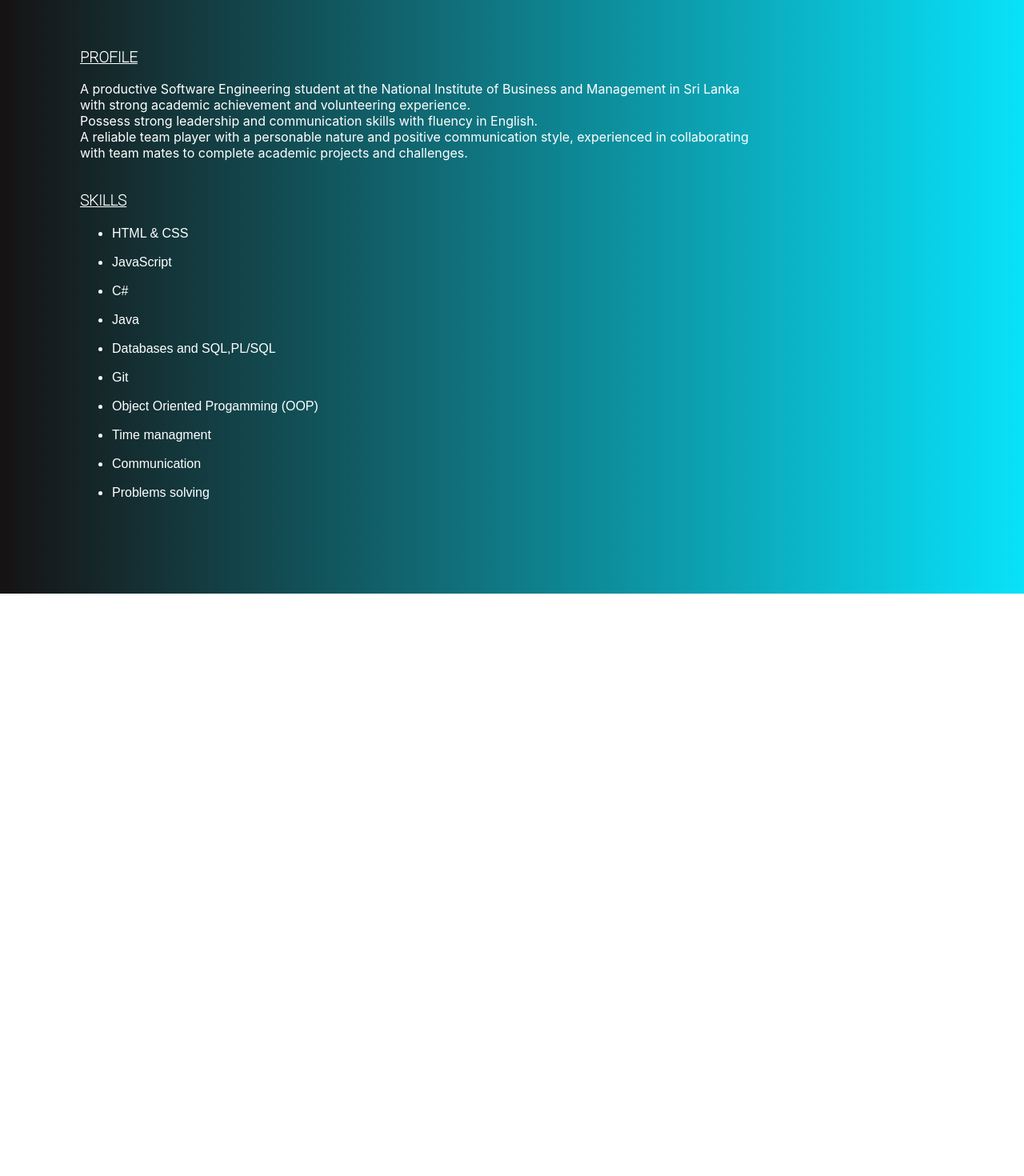
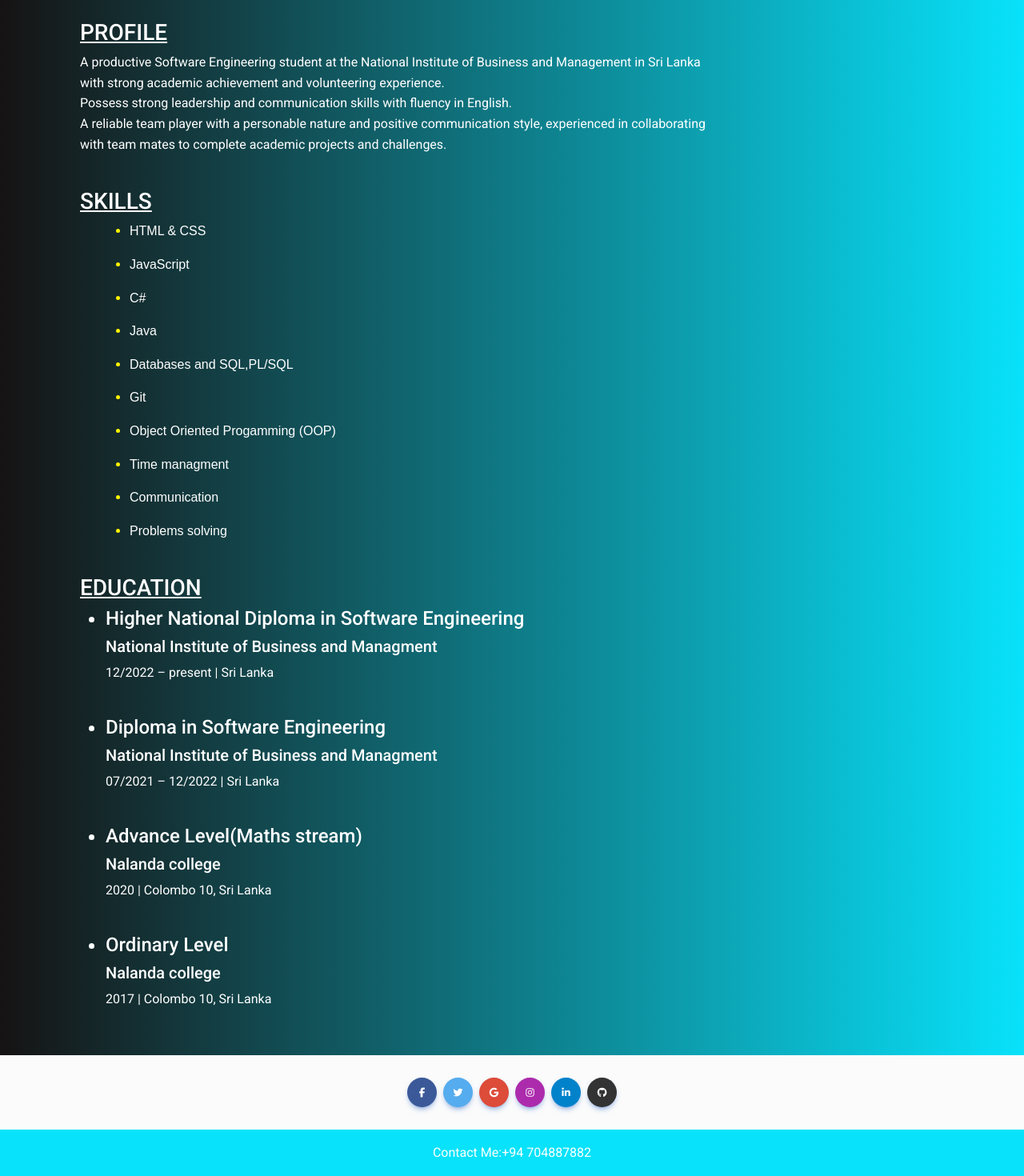
Before and after one commit to Shashika17/Shashika, a React (Create React App) app: page / in a window 1280 px wide. Shown: the part 58-1528 px from the top of the page at 80% size. Before the commit the page ends 800 px from the top, so only its background shows below. Built offline with nearby package versions, Linux system fonts and the light colour scheme; a web font is replaced by a local one.

Commit message:
new commit

```diff
--- a/package.json
+++ b/package.json
@@ -3,11 +3,13 @@
   "version": "0.1.0",
   "private": true,
   "dependencies": {
+    "@fortawesome/fontawesome-free": "^6.4.2",
     "@testing-library/jest-dom": "^5.17.0",
     "@testing-library/react": "^13.4.0",
     "@testing-library/user-event": "^13.5.0",
     "bootstrap": "^5.3.1",
     "framer-motion": "^10.15.2",
+    "mdb-react-ui-kit": "^6.2.0",
     "react": "^18.2.0",
     "react-dom": "^18.2.0",
     "react-internet-meter": "^1.1.1",
--- a/public/index.html
+++ b/public/index.html
@@ -33,6 +33,7 @@
 <link rel="preconnect" href="https://fonts.googleapis.com">
 <link rel="preconnect" href="https://fonts.gstatic.com" crossorigin>
 <link href="https://fonts.googleapis.com/css2?family=Fira+Sans+Condensed:wght@100&family=Victor+Mono:wght@100&display=swap" rel="stylesheet">
+<link href="https://fonts.googleapis.com/css?family=Roboto:300,400,500,700&display=swap" rel="stylesheet" />
     <title>About Shashika kavinda</title>
   </head>
   <body>
--- a/src/App.js
+++ b/src/App.js
@@ -6,10 +6,12 @@ import Profile from './Profile';
 import { motion, useAnimation } from "framer-motion";
 import Skills from './skills';
 import './ease-in.css';
+import Education from './Education';
+import Foter from './fot';
 //import "../node_modules/bootstrap/dist/css/bootstrap.min.css";
-import { useInView } from "react-intersection-observer";
+//import { useInView } from "react-intersection-observer";
 
-import { useEffect } from "react";
+//import { useEffect } from "react";
 
 function App()
 {
@@ -50,6 +52,15 @@ className="box"
 className="box"
 > <Skills/></motion.div>
     </div>
+    <br/>
+    <div className="bn1">
+     <motion.div
+  animate={{x: 100}}
+  transition={{ ease: "easeOut", duration: 4 }}
+className="box"
+> <Education/></motion.div>
+    </div>
+    <Foter/>
     </div>
   );
 }
--- /dev/null
+++ b/src/Education.jsx
@@ -0,0 +1,37 @@
+import React from 'react'
+import './ease-in.css'
+
+export default function Education() {
+  return (
+
+
+
+<div className='bn1'>
+<h3 className='bn'><u>EDUCATION</u></h3>
+<ul>
+<strong><h4 className='vnn'><li>Higher National Diploma in Software Engineering</li></h4></strong>
+<h5 className='vnn'>National Institute of Business and Managment</h5>
+<p className='vnn'>12/2022 – present | Sri Lanka</p>
+<br/>
+
+<strong><h4 className='vnn'><li>Diploma in Software Engineering</li></h4></strong>
+<h5 className='vnn'>National Institute of Business and Managment</h5>
+<p className='vnn'>07/2021 – 12/2022 | Sri Lanka</p>
+<br/>
+
+<strong><h4 className='vnn'><li>Advance Level(Maths stream)</li></h4></strong>
+<h5 className='vnn'>Nalanda college</h5>
+<p className='vnn'>2020 | Colombo 10, Sri Lanka</p>
+<br/>
+
+<strong><h4 className='vnn'><li>Ordinary Level</li></h4></strong>
+<h5 className='vnn'>Nalanda college</h5>
+<p className='vnn'>2017 | Colombo 10, Sri Lanka</p>
+<br/>
+
+</ul>
+    </div>
+
+
+  )
+}
--- a/src/Profile.jsx
+++ b/src/Profile.jsx
@@ -3,9 +3,9 @@ import './ease-in.css'
 
 export default function Profile() {
   return (
-    <div>
+    <div className='bn1'>
 <h3 className='bn'><u>PROFILE</u></h3>
-A productive Software Engineering student at the National Institute of Business and Management in Sri Lanka<br/> with strong academic achievement and volunteering experience. <br/>Possess strong leadership and communication skills with fluency in English.<br/> A reliable team player with a personable nature and positive communication style, experienced in collaborating <br/>with team mates to complete academic projects and challenges.
-    </div>
+<p className='vnn'>A productive Software Engineering student at the National Institute of Business and Management in Sri Lanka<br/> with strong academic achievement and volunteering experience. <br/>Possess strong leadership and communication skills with fluency in English.<br/> A reliable team player with a personable nature and positive communication style, experienced in collaborating <br/>with team mates to complete academic projects and challenges.
+</p></div>
   )
 }
--- a/src/dark-theme.css
+++ b/src/dark-theme.css
@@ -9,6 +9,7 @@ body{
 
 .bnn{
   font-family: 'Victor Mono', monospace;
+  color: white;
 }
 .vertical-center {
   width: 100%;
--- a/src/ease-in.css
+++ b/src/ease-in.css
@@ -1,6 +1,7 @@
 .bn
 {
   font-family: 'Roboto', sans-serif;
+  color: white;
 }
 .bn1
 {
@@ -13,6 +14,7 @@
 .bno1
 {
   font-family: 'Fira Sans Condensed', sans-serif;
+  color: white;
 }
 .bno2
 {
@@ -21,3 +23,11 @@
   border: 3px
 
 }
+.vnn
+{
+  color: white;
+}
+.bno11
+{
+  color:rgb(255, 242, 0);
+}
--- /dev/null
+++ b/src/fot.jsx
@@ -0,0 +1,86 @@
+import React from 'react';
+import {
+  MDBFooter,
+  MDBContainer,
+  MDBCol,
+  MDBRow,
+  MDBIcon,
+  MDBBtn
+} from 'mdb-react-ui-kit';
+export default function fot() {
+  return (
+    <div>
+<MDBFooter className='bg-light text-center text-white'>
+      <MDBContainer className='p-4 pb-0'>
+        <section className='mb-4'>
+          <MDBBtn
+            floating
+            className='m-1'
+            style={{ backgroundColor: '#3b5998' }}
+            href='https://web.facebook.com/shashika.kavinda.86/'
+            role='button'
+          >
+            <MDBIcon fab icon='facebook-f' />
+          </MDBBtn>
+
+          <MDBBtn
+            floating
+            className='m-1'
+            style={{ backgroundColor: '#55acee' }}
+            href='https://twitter.com/Kavind2Kavinda?t=JVPmoxvqZHTaT1e07mw77g&s=08'
+            role='button'
+          >
+            <MDBIcon fab icon='twitter' />
+          </MDBBtn>
+
+          <MDBBtn
+            floating
+            className='m-1'
+            style={{ backgroundColor: '#dd4b39' }}
+            href='https://mail.google.com/mail/?view=cm&fs=1&to=shashigakavinda@gmail.com&su=SUBJECT&body=BODY'
+            role='button'
+          >
+            <MDBIcon fab icon='google' />
+          </MDBBtn>
+          <MDBBtn
+            floating
+            className='m-1'
+            style={{ backgroundColor: '#ac2bac' }}
+            href='https://www.instagram.com/shashika__kavinda/'
+            role='button'
+          >
+            <MDBIcon fab icon='instagram' />
+          </MDBBtn>
+
+          <MDBBtn
+            floating
+            className='m-1'
+            style={{ backgroundColor: '#0082ca' }}
+            href='www.linkedin.com/in/shashika-kavinda-a86061229'
+            role='button'
+          >
+            <MDBIcon fab icon='linkedin-in' />
+          </MDBBtn>
+
+          <MDBBtn
+            floating
+            className='m-1'
+            style={{ backgroundColor: '#333333' }}
+            href='https://github.com/Shashika17'
+            role='button'
+          >
+            <MDBIcon fab icon='github' />
+          </MDBBtn>
+        </section>
+      </MDBContainer>
+
+      <div className='text-center p-3' style={{ backgroundColor: 'rgb(8, 226, 250)' }}>
+        Contact Me:
+        <a className='text-white' href='+94 704887882'>
+           +94 704887882
+        </a>
+      </div>
+    </MDBFooter>
+    </div>
+  )
+}
--- a/src/index.js
+++ b/src/index.js
@@ -3,6 +3,8 @@ import ReactDOM from 'react-dom/client';
 import './index.css';
 import App from './App';
 import reportWebVitals from './reportWebVitals';
+import 'mdb-react-ui-kit/dist/css/mdb.min.css';
+import "@fortawesome/fontawesome-free/css/all.min.css";
 
 const root = ReactDOM.createRoot(document.getElementById('root'));
 root.render(
--- a/src/skills.jsx
+++ b/src/skills.jsx
@@ -4,17 +4,17 @@ export default function skills() {
   return (
     <div>
         <h3 className='bn'><u>SKILLS</u></h3>
-        <ul>
-<li><p className='bno1'>HTML & CSS</p></li>
-<li><p className='bno1'>JavaScript</p></li>
-<li><p className='bno1'>C#</p></li>
-<li><p className='bno1'>Java</p></li>
-<li><p className='bno1'>Databases and SQL,PL/SQL</p></li>
-<li><p className='bno1'>Git</p></li>
-<li><p className='bno1'>Object Oriented Progamming (OOP)</p></li>
-<li><p className='bno1'>Time managment</p></li>
-<li><p className='bno1'>Communication</p></li>
-<li><p className='bno1'>Problems solving</p></li>
+        <ul className='bno2'>
+<li className='bno11'><p className='bno1'>HTML & CSS</p></li>
+<li className='bno11'><p className='bno1'>JavaScript</p></li>
+<li className='bno11'><p className='bno1'>C#</p></li>
+<li className='bno11'><p className='bno1'>Java</p></li>
+<li className='bno11'><p className='bno1'>Databases and SQL,PL/SQL</p></li>
+<li className='bno11'><p className='bno1'>Git</p></li>
+<li className='bno11'><p className='bno1'>Object Oriented Progamming (OOP)</p></li>
+<li className='bno11'><p className='bno1'>Time managment</p></li>
+<li className='bno11'><p className='bno1'>Communication</p></li>
+<li className='bno11'><p className='bno1'>Problems solving</p></li>
         </ul>
     </div>
   )
```
Also changed, not shown: 1 other file (tests, documents, lock files or other folders).
